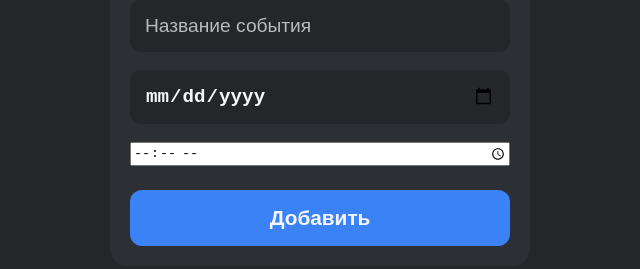
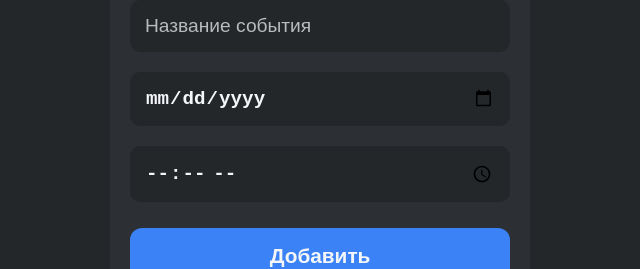
Before and after one commit to 1obotomy/tg-app, a React (Create React App) app in the folder frontend/: page / in a window 1280 px wide. Shown: the part 141-410 px from the top of the page, without its empty margins (320-960 px from the left). Built offline with nearby package versions, Linux system fonts and the light colour scheme; no server answers.

Commit message:
Update App.css

```diff
--- a/frontend/src/App.css
+++ b/frontend/src/App.css
@@ -27,7 +27,7 @@ form {
   border-radius: 18px;
 }
 
-input[type="text"], input[type="date"] {
+input[type="text"] {
   font-size: 1.2rem;
   padding: 15px;
   border: none;
@@ -36,11 +36,24 @@ input[type="text"], input[type="date"] {
   color: #F5F6FA;
   outline: none;
   font-weight: 600;
+  margin-bottom: 2px;
 }
 
 input[type="text"]::placeholder {
   color: #B9BBBE;
   font-weight: 400;
+}
+
+input[type="date"], input[type="time"] {
+  font-size: 1.2rem;
+  padding: 15px;
+  border: none;
+  border-radius: 10px;
+  background: #23272A;
+  color: #F5F6FA;
+  outline: none;
+  font-weight: 600;
+  margin-bottom: 2px;
 }
 
 button[type="submit"] {
```
